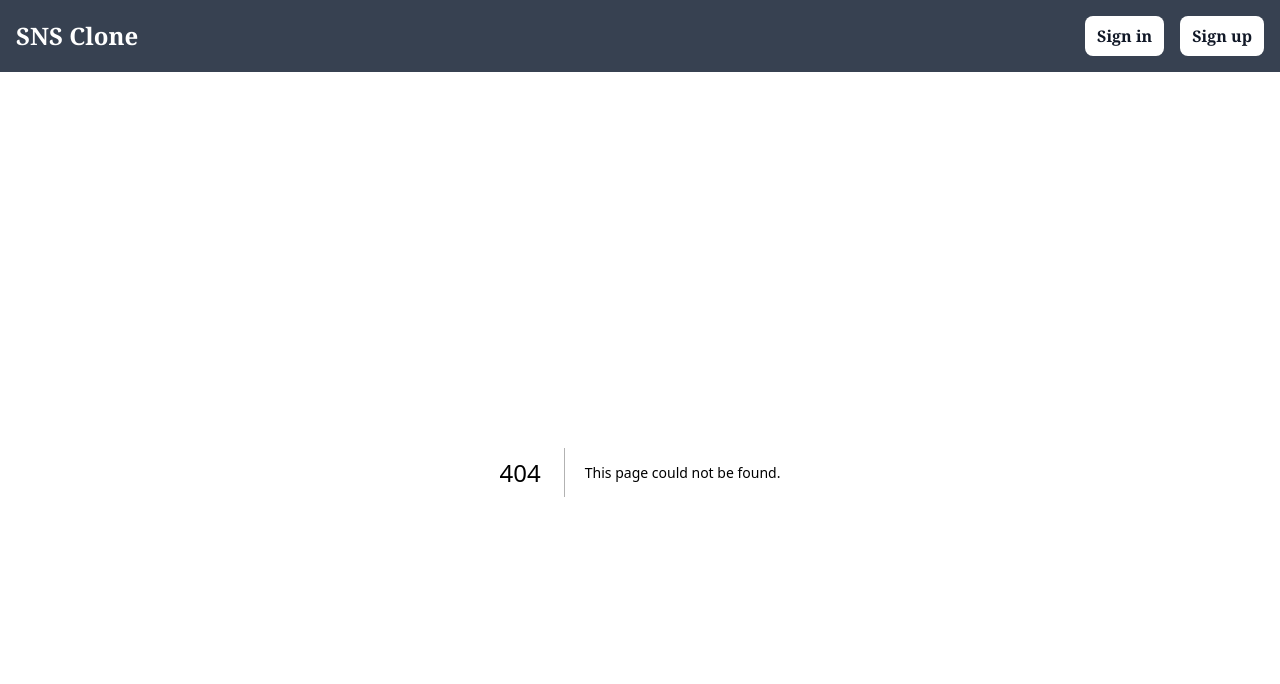
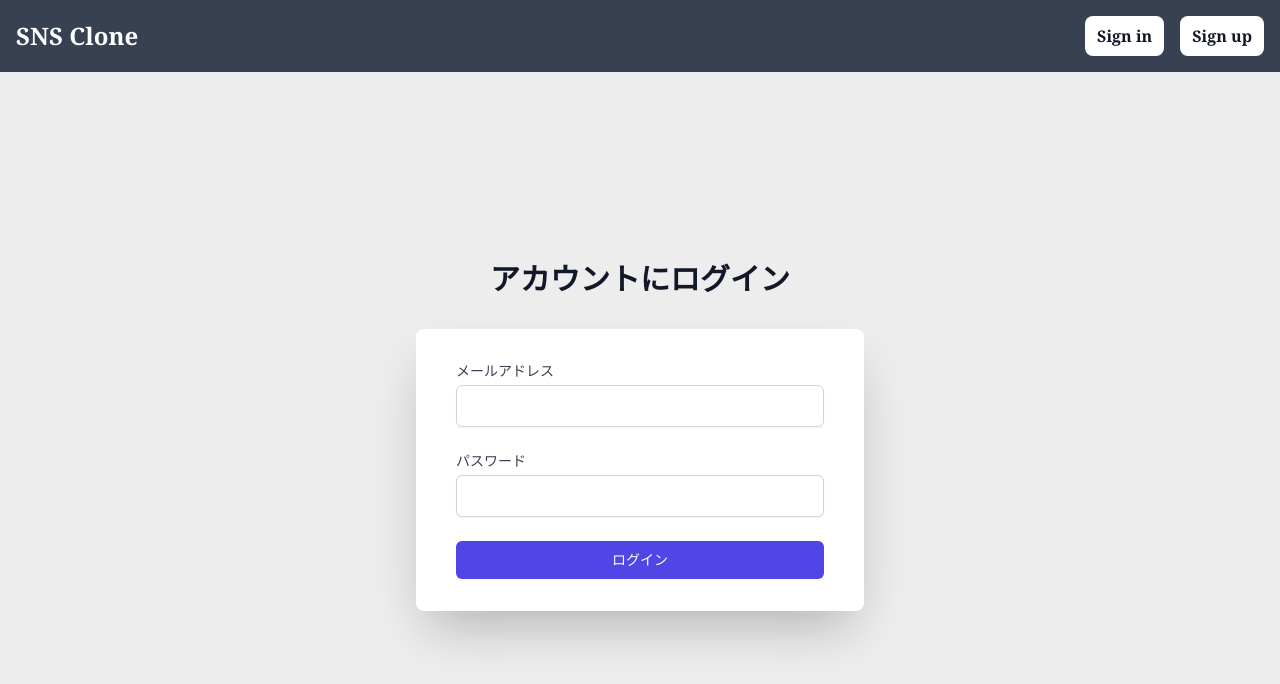
Before and after one commit to K-Ryo-ta/Next.js-SNS, a Next.js app in the folder client/: page /login in a window 1280 px wide. Before the commit this address had no page. Shown: the top 684 px of the page. Built offline with nearby package versions, Linux system fonts and the light colour scheme.

Commit message:
add:SigninFormのデザインの実装

```diff
--- /dev/null
+++ b/client/src/pages/login.tsx
@@ -0,0 +1,68 @@
+import React from 'react'
+import Head from 'next/head'
+
+const login = () => {
+    return (
+        <div
+            style={{ height: "88vh" }}
+            className="flex flex-col justify-center py-12 sm:px-6 lg:px-8"
+        >
+            <Head>
+                <title>ログイン</title>
+            </Head>
+            <div className="sm:mx-auto sm:w-full sm:max-w-md">
+                <h2 className="mt-6 text-center text-3xl font-extrabold text-gray-900">
+                    アカウントにログイン
+                </h2>
+            </div>
+            <div className="mt-8 sm:mx-auto sm:w-full sm:max-w-md">
+                <div className="bg-white py-8 px-4 shadow-2xl sm:rounded-lg sm:px-10">
+                    <form>
+                        <div>
+                            <label
+                                htmlFor="email"
+                                className="block text-sm font-medium text-gray-700"
+                            >
+                                メールアドレス
+                            </label>
+                            <input
+                                id="email"
+                                name="email"
+                                type="email"
+                                autoComplete="email"
+                                required
+                                className="mt-1 block w-full border border-gray-300 rounded-md shadow-sm py-2 px-3 text-base focus:outline-none focus:ring-indigo-500 focus:border-indigo-500"
+                            />
+                        </div>
+                        <div className="mt-6">
+                            <label
+                                htmlFor="password"
+                                className="block text-sm font-medium text-gray-700"
+                            >
+                                パスワード
+                            </label>
+                            <input
+                                id="password"
+                                name="password"
+                                type="password"
+                                autoComplete="current-password"
+                                required
+                                className="mt-1 block w-full border border-gray-300 rounded-md shadow-sm py-2 px-3 text-base focus:outline-none focus:ring-indigo-500 focus:border-indigo-500"
+                            />
+                        </div>
+                        <div className="mt-6">
+                            <button
+                                type="submit"
+                                className="w-full py-2 px-4 border border-transparent rounded-md shadow-sm text-sm font-medium text-white bg-indigo-600 hover:bg-indigo-700 focus:outline-none focus:ring-2 focus:ring-offset-2 focus:ring-indigo-500"
+                            >
+                                ログイン
+                            </button>
+                        </div>
+                    </form>
+                </div>
+            </div>
+        </div>
+    )
+}
+
+export default login
--- a/client/src/styles/globals.css
+++ b/client/src/styles/globals.css
@@ -1,3 +1,7 @@
 @tailwind base;
 @tailwind components;
 @tailwind utilities;
+
+body{
+  background-color: #ededed;
+}
```
